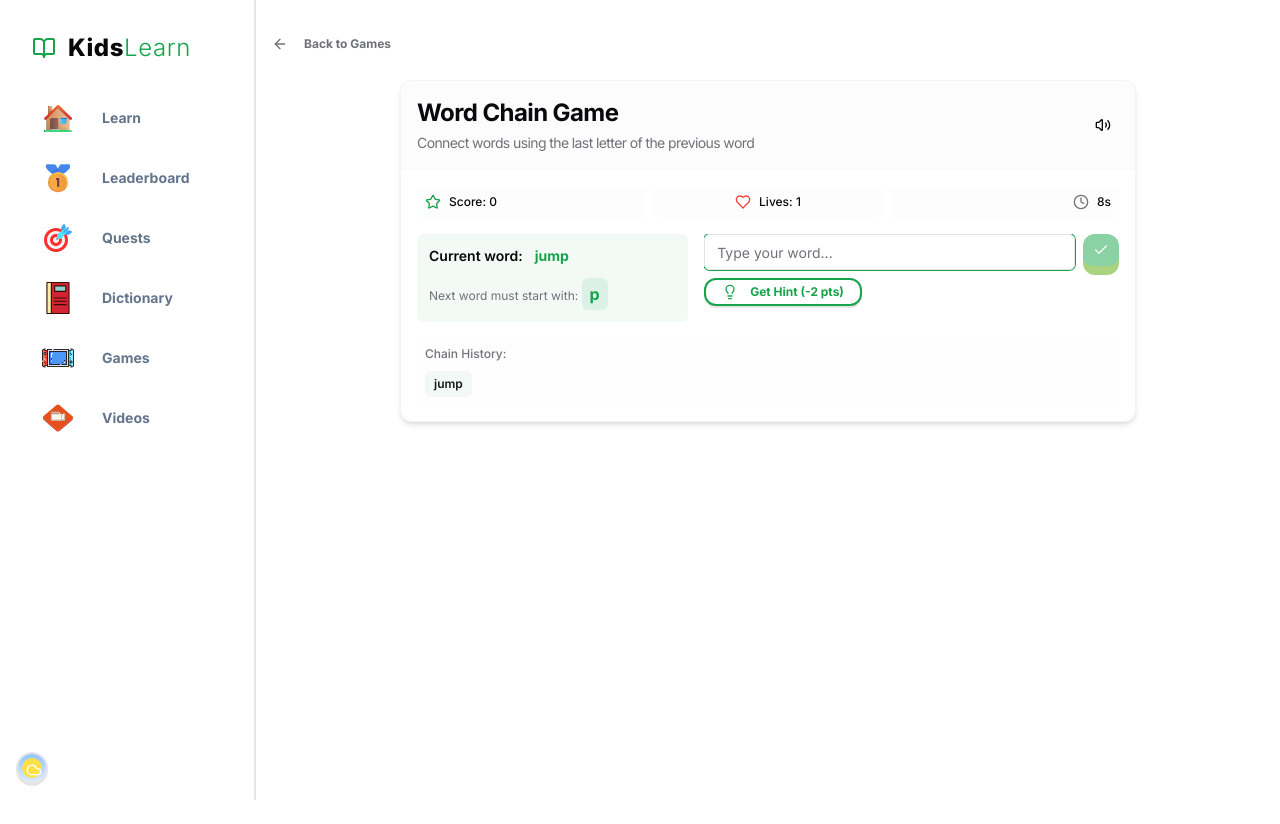
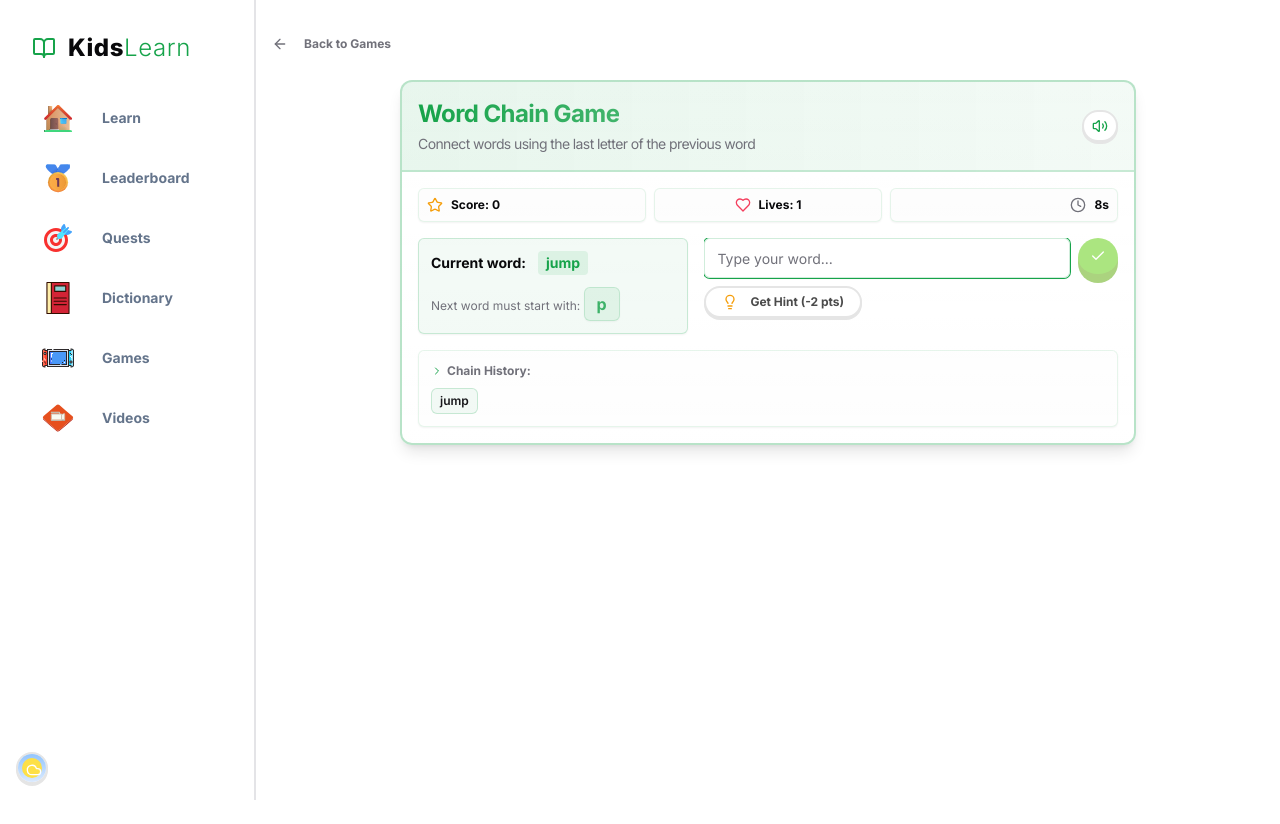
Before and after one commit to huydq7/brainy-kids-frontend, a Next.js app: page /games/word-chain in a window 1280 px wide. Both pictures are taken after a click on the button "Start Game". Built offline with nearby package versions, Linux system fonts and the light colour scheme.

Commit message:
Feature/word chain game (#52)

```diff
--- a/components/word-chain-game.tsx
+++ b/components/word-chain-game.tsx
@@ -167,17 +167,12 @@ export default function WordChainGame() {
     }
   }, [isPlaying, gameOver, currentWord]);
 
-  // Timer effect
   useEffect(() => {
     let timer: NodeJS.Timeout;
 
     if (isPlaying && !gameOver && timeLeft > 0) {
       timer = setInterval(() => {
         setTimeLeft((prev) => {
-          // Play warning sound when time is running low
-          if (prev === 4 && soundEnabled) {
-            playSound("timer");
-          }
           return prev - 1;
         });
       }, 1000);
@@ -186,7 +181,7 @@ export default function WordChainGame() {
     }
 
     return () => clearInterval(timer);
-  }, [isPlaying, timeLeft, gameOver]);
+  }, [isPlaying, timeLeft, gameOver, difficulty, soundEnabled]);
 
   // Handle game over
   const handleGameOver = (message: string) => {
@@ -370,25 +365,27 @@ export default function WordChainGame() {
 
   return (
     <div className="w-full max-w-3xl mx-auto p-3 md:p-4">
-      <Card className="border border-border/40 shadow-md overflow-hidden">
-        <CardHeader className="p-3 md:p-4 bg-muted/30 space-y-1 pb-3 border-b border-border/20">
+      <Card className="border-2 border-primary/30 shadow-lg overflow-hidden bg-gradient-to-b from-background/95 to-background/90">
+        <CardHeader className="p-3 md:p-4 bg-gradient-to-r from-primary/10 to-primary/5 space-y-1 pb-3 border-b-2 border-primary/20">
           <div className="flex justify-between items-center">
             <CardTitle className="text-xl md:text-2xl font-bold text-foreground">
-              Word Chain Game
+              <span className="bg-clip-text text-transparent bg-gradient-to-r from-primary to-primary/80">
+                Word Chain Game
+              </span>
               <span className="block text-xs md:text-sm font-normal text-muted-foreground mt-1">
                 Connect words using the last letter of the previous word
               </span>
             </CardTitle>
             <Button
-              variant="ghost"
+              variant="outline"
               size="sm"
               onClick={() => setSoundEnabled(!soundEnabled)}
-              className="h-8 w-8"
+              className="h-8 w-8 rounded-full"
             >
               {soundEnabled ? (
-                <Volume2 className="h-4 w-4" />
+                <Volume2 className="h-4 w-4 text-primary" />
               ) : (
-                <VolumeX className="h-4 w-4" />
+                <VolumeX className="h-4 w-4 text-primary" />
               )}
             </Button>
           </div>
@@ -396,8 +393,8 @@ export default function WordChainGame() {
         <CardContent className="p-3 md:p-4 space-y-4">
           {!isPlaying && !gameOver ? (
             <div className="text-center space-y-4">
-              <div className="bg-primary/5 rounded-lg p-3 md:p-4">
-                <h2 className="text-lg font-semibold text-primary mb-2">
+              <div className="bg-primary/5 rounded-lg p-3 md:p-4 border border-primary/10 shadow-sm">
+                <h2 className="text-lg font-bold text-primary mb-2">
                   Ready to play?
                 </h2>
                 <p className="text-sm text-muted-foreground">
@@ -406,9 +403,11 @@ export default function WordChainGame() {
                 </p>
               </div>
 
-              <div className="space-y-2 max-w-sm mx-auto">
-                <h3 className="text-sm font-medium text-foreground">
-                  Select Difficulty:
+              <div className="space-y-2 max-w-sm mx-auto p-3 bg-muted/20 rounded-lg">
+                <h3 className="text-sm font-medium text-foreground flex items-center justify-center gap-1">
+                  <span className="inline-block h-2 w-2 bg-primary rounded-full mr-1"></span>
+                  Select Difficulty
+                  <span className="inline-block h-2 w-2 bg-primary rounded-full ml-1"></span>
                 </h3>
                 <Select
                   value={difficulty}
@@ -416,17 +415,26 @@ export default function WordChainGame() {
                     setDifficulty(value)
                   }
                 >
-                  <SelectTrigger className="w-full bg-background/50 border-border text-sm h-9">
+                  <SelectTrigger className="w-full bg-background/80 border-primary/20 text-sm h-9 rounded-md">
                     <SelectValue placeholder="Select difficulty" />
                   </SelectTrigger>
                   <SelectContent>
-                    <SelectItem value="easy">
+                    <SelectItem
+                      value="easy"
+                      className="text-emerald-500 font-medium"
+                    >
                       Easy (15s per turn, hints allowed)
                     </SelectItem>
-                    <SelectItem value="medium">
+                    <SelectItem
+                      value="medium"
+                      className="text-amber-500 font-medium"
+                    >
                       Medium (10s per turn, hints allowed)
                     </SelectItem>
-                    <SelectItem value="hard">
+                    <SelectItem
+                      value="hard"
+                      className="text-rose-500 font-medium"
+                    >
                       Hard (7s per turn, no hints)
                     </SelectItem>
                   </SelectContent>
@@ -434,9 +442,9 @@ export default function WordChainGame() {
               </div>
 
               {highScore > 0 && (
-                <div className="flex justify-center items-center gap-2 text-primary py-2 rounded-lg">
-                  <Trophy className="h-4 w-4" />
-                  <span className="text-sm font-semibold">
+                <div className="flex justify-center items-center gap-2 text-primary py-2 rounded-lg bg-primary/5 border border-primary/10">
+                  <Trophy className="h-5 w-5 text-amber-500" />
+                  <span className="text-base font-bold">
                     High Score: {highScore}
                   </span>
                 </div>
@@ -444,39 +452,42 @@ export default function WordChainGame() {
 
               <Button
                 onClick={startGame}
-                className="bg-primary text-primary-foreground hover:bg-primary/90 text-sm px-6 py-2 h-auto rounded-md shadow-sm hover:shadow transition-all"
+                className="text-base font-bold px-8 py-2 h-auto rounded-full transition-all hover:scale-105 mt-2"
               >
                 Start Game
               </Button>
             </div>
           ) : gameOver ? (
             <div className="text-center space-y-4">
-              <div className="space-y-2">
-                <h2 className="text-xl font-bold text-destructive">
+              <div className="space-y-2 animate-bounce-slow">
+                <h2 className="text-xl font-bold text-destructive dark:text-red-500">
                   Game Over
                 </h2>
                 <p className="text-sm text-muted-foreground">{message}</p>
               </div>
 
-              <div className="bg-muted/30 p-3 rounded-lg space-y-2">
-                <h3 className="text-base font-semibold text-foreground">
+              <div className="bg-muted/30 p-4 rounded-lg space-y-2 border border-muted shadow-sm">
+                <h3 className="text-base font-bold text-foreground flex items-center justify-center gap-2">
+                  <Star className="h-5 w-5 text-amber-500" />
                   Final Score: {score}
+                  <Star className="h-5 w-5 text-amber-500" />
                 </h3>
                 <p className="text-sm text-muted-foreground">
-                  Words in chain: {wordChain.length}
+                  Words in chain:{" "}
+                  <span className="font-medium">{wordChain.length}</span>
                 </p>
 
                 {highScore === score && score > 0 && (
-                  <div className="mt-2 text-primary flex justify-center items-center gap-2 bg-primary/10 p-2 rounded-lg">
-                    <Trophy className="h-4 w-4" />
-                    <span className="text-sm font-medium">New High Score!</span>
+                  <div className="mt-2 text-primary flex justify-center items-center gap-2 bg-primary/10 p-2 rounded-lg border border-primary/20 animate-pulse">
+                    <Trophy className="h-5 w-5 text-amber-500" />
+                    <span className="text-base font-bold">New High Score!</span>
                   </div>
                 )}
               </div>
 
               {achievements.length > 0 && (
-                <div>
-                  <h3 className="text-sm font-semibold mb-2 text-foreground">
+                <div className="p-3 bg-gradient-to-r from-primary/5 to-background rounded-lg border border-primary/10">
+                  <h3 className="text-sm font-bold mb-2 text-foreground">
                     Achievements:
                   </h3>
                   <div className="flex flex-wrap justify-center gap-2">
@@ -484,9 +495,9 @@ export default function WordChainGame() {
                       <Badge
                         key={index}
                         variant="secondary"
-                        className="py-1 px-2 text-xs"
+                        className="py-1 px-3 text-xs bg-primary/10 border border-primary/20"
                       >
-                        <Trophy className="w-3 h-3 mr-1" />
+                        <Trophy className="w-3 h-3 mr-2 text-amber-500" />
                         {achievement}
                       </Badge>
                     ))}
@@ -496,7 +507,7 @@ export default function WordChainGame() {
 
               <Button
                 onClick={startGame}
-                className="bg-primary text-primary-foreground hover:bg-primary/90 text-sm px-6 py-2 h-auto rounded-md shadow-sm hover:shadow transition-all mt-2"
+                className="text-base font-bold px-8 py-2 h-auto rounded-full shadow-md hover:shadow-lg transition-all hover:scale-105 mt-4"
               >
                 Play Again
               </Button>
@@ -504,25 +515,25 @@ export default function WordChainGame() {
           ) : (
             <div className="space-y-4">
               <div className="grid grid-cols-3 gap-2 text-xs">
-                <div className="flex items-center gap-2 bg-muted/20 p-2 rounded-md">
-                  <Star className="text-primary h-4 w-4" />
-                  <span className="font-medium">Score: {score}</span>
+                <div className="flex items-center gap-2 bg-muted/20 p-2 rounded-md border border-primary/10 shadow-sm">
+                  <Star className="text-amber-500 h-4 w-4" />
+                  <span className="font-bold">Score: {score}</span>
                 </div>
-                <div className="flex items-center gap-2 justify-center bg-muted/20 p-2 rounded-md">
-                  <Heart className="text-destructive h-4 w-4" />
-                  <span className="font-medium">Lives: 1</span>
+                <div className="flex items-center gap-2 justify-center bg-muted/20 p-2 rounded-md border border-primary/10 shadow-sm">
+                  <Heart className="text-rose-500 h-4 w-4" />
+                  <span className="font-bold">Lives: 1</span>
                 </div>
-                <div className="flex items-center gap-2 justify-end bg-muted/20 p-2 rounded-md">
+                <div className="flex items-center gap-2 justify-end bg-muted/20 p-2 rounded-md border border-primary/10 shadow-sm">
                   <Clock
                     className={`h-4 w-4 ${
                       timeLeft <= 5
-                        ? "text-destructive animate-pulse"
+                        ? "text-rose-500 animate-pulse"
                         : "text-muted-foreground"
                     }`}
                   />
                   <span
-                    className={`font-medium ${
-                      timeLeft <= 5 ? "text-destructive" : ""
+                    className={`font-bold ${
+                      timeLeft <= 5 ? "text-rose-500" : ""
                     }`}
                   >
                     {timeLeft}s
@@ -531,16 +542,16 @@ export default function WordChainGame() {
               </div>
 
               <div className="grid gap-4 md:grid-cols-5">
-                <div className="md:col-span-2 bg-primary/5 p-3 rounded-md space-y-2">
-                  <h3 className="text-sm font-semibold text-foreground flex items-center gap-2">
+                <div className="md:col-span-2 bg-primary/5 p-3 rounded-md space-y-2 border border-primary/20 shadow-sm">
+                  <h3 className="text-sm font-bold text-foreground flex items-center gap-2">
                     Current word:
-                    <span className="ml-1 text-primary font-bold">
+                    <span className="ml-1 text-primary font-bold bg-primary/10 px-2 py-0.5 rounded">
                       {currentWord}
                     </span>
                   </h3>
                   <p className="text-xs text-muted-foreground">
                     Next word must start with:{" "}
-                    <span className="text-base font-bold text-primary inline-block px-2 py-1 bg-primary/10 rounded-md mt-1">
+                    <span className="text-base font-bold text-primary inline-block px-3 py-1 bg-primary/10 rounded-md mt-1 border border-primary/20 shadow-sm animate-pulse-slow">
                       {currentWord.charAt(currentWord.length - 1)}
                     </span>
                   </p>
@@ -555,7 +566,7 @@ export default function WordChainGame() {
                         value={inputWord}
                         onChange={(e) => setInputWord(e.target.value)}
                         placeholder="Type your word..."
-                        className="flex-1 h-9 text-sm"
+                        className="flex-1 h-10 text-sm border-primary/20 bg-background/80"
                         disabled={!isPlaying || isLoading || gameOver}
                       />
                       <Button
@@ -566,12 +577,12 @@ export default function WordChainGame() {
                           isLoading ||
                           gameOver
                         }
-                        className="bg-primary text-primary-foreground hover:bg-primary/90 h-9 w-9 p-0"
+                        className="hover:bg-primary/90 h-10 w-10 p-0 rounded-full"
                       >
                         {isLoading ? (
-                          <RefreshCw className="h-4 w-4 animate-spin" />
+                          <RefreshCw className="h-5 w-5 animate-spin" />
                         ) : (
-                          <Check className="h-4 w-4" />
+                          <Check className="h-5 w-5" />
                         )}
                       </Button>
                     </div>
@@ -584,23 +595,25 @@ export default function WordChainGame() {
                         size="sm"
                         onClick={getHint}
                         disabled={showHint || !isPlaying || gameOver}
-                        className="text-primary border-primary text-xs h-7"
+                        className="text-xs h-8 rounded-full"
                       >
-                        <Lightbulb className="h-3 w-3 mr-1" />
+                        <Lightbulb className="h-3 w-3 mr-1 text-amber-500" />
                         Get Hint (-2 pts)
                       </Button>
 
                       {showHint && hint && (
-                        <div className="flex items-center gap-2 bg-background/50 p-1 rounded-md">
+                        <div className="flex items-center gap-2 bg-background/80 p-2 rounded-md border border-primary/20">
                           <span className="text-xs text-muted-foreground">
                             Try:{" "}
-                            <strong className="text-primary">{hint}</strong>
+                            <strong className="text-primary font-bold">
+                              {hint}
+                            </strong>
                           </span>
                           <Button
                             variant="ghost"
                             size="sm"
                             onClick={useHint}
-                            className="h-6 text-xs p-0 px-2"
+                            className="h-6 text-xs p-0 px-2 text-primary hover:text-primary/80"
                           >
                             Use
                           </Button>
@@ -611,11 +624,12 @@ export default function WordChainGame() {
                 </div>
               </div>
 
-              <div className="bg-muted/10 p-2 rounded-md">
-                <h3 className="text-xs font-medium text-muted-foreground mb-2">
+              <div className="bg-muted/10 p-3 rounded-md border border-primary/10 shadow-sm">
+                <h3 className="text-xs font-bold text-muted-foreground mb-2 flex items-center gap-1">
+                  <ChevronRight className="h-3 w-3 text-primary" />
                   Chain History:
                 </h3>
-                <div className="flex flex-wrap gap-1">
+                <div className="flex flex-wrap gap-1.5">
                   <AnimatePresence>
                     {wordChain.map((word, index) => (
                       <motion.div
@@ -627,11 +641,11 @@ export default function WordChainGame() {
                       >
                         <Badge
                           variant="secondary"
-                          className="py-1 px-2 text-xs bg-primary/5 hover:bg-primary/10 transition-colors"
+                          className="py-1 px-2 text-xs bg-primary/5 hover:bg-primary/10 transition-colors border border-primary/20"
                         >
                           {word}
                           {index < wordChain.length - 1 && (
-                            <ChevronRight className="ml-1 h-3 w-3 inline" />
+                            <ChevronRight className="ml-1 h-3 w-3 inline text-primary" />
                           )}
                         </Badge>
                       </motion.div>
@@ -643,29 +657,27 @@ export default function WordChainGame() {
               {message && (
                 <Alert
                   variant={isError ? "destructive" : "default"}
-                  className="text-xs py-2 px-3"
+                  className="text-xs py-2 px-3 border border-primary/10"
                 >
                   <AlertCircle className="h-3 w-3 mr-1" />
-                  <AlertDescription className="text-xs">
+                  <AlertDescription className="text-xs font-medium">
                     {message}
                   </AlertDescription>
                 </Alert>
               )}
 
               {achievements.length > 0 && (
-                <div className="bg-muted/10 p-2 rounded-md">
+                <div className="bg-primary/5 p-2 rounded-md border border-primary/20 shadow-sm">
                   <div className="flex items-center gap-2 mb-1">
-                    <Trophy className="text-primary h-3 w-3" />
-                    <h3 className="text-xs font-medium">
-                      Recent Achievements:
-                    </h3>
+                    <Trophy className="text-amber-500 h-3 w-3" />
+                    <h3 className="text-xs font-bold">Recent Achievements:</h3>
                   </div>
-                  <div className="flex flex-wrap gap-1">
+                  <div className="flex flex-wrap gap-1.5">
                     {achievements.slice(-3).map((achievement, index) => (
                       <Badge
                         key={index}
                         variant="outline"
-                        className="text-xs py-0.5 px-2 border-primary/10"
+                        className="text-xs py-0.5 px-2 border-primary/20 bg-background/60"
                       >
                         {achievement}
                       </Badge>
@@ -680,3 +692,34 @@ export default function WordChainGame() {
     </div>
   );
 }
+
+// Add this to the styles at the top
+// Add these animations to your CSS or in a style tag
+const style = document.createElement("style");
+style.textContent = `
+@keyframes bounce-slow {
+  0%, 100% {
+    transform: translateY(0);
+  }
+  50% {
+    transform: translateY(-5px);
+  }
+}
+@keyframes pulse-slow {
+  0%, 100% {
+    opacity: 1;
+  }
+  50% {
+    opacity: 0.8;
+  }
+}
+.animate-bounce-slow {
+  animation: bounce-slow 2s ease-in-out infinite;
+}
+.animate-pulse-slow {
+  animation: pulse-slow 2s ease-in-out infinite;
+}
+`;
+if (typeof document !== "undefined") {
+  document.head.appendChild(style);
+}
```
